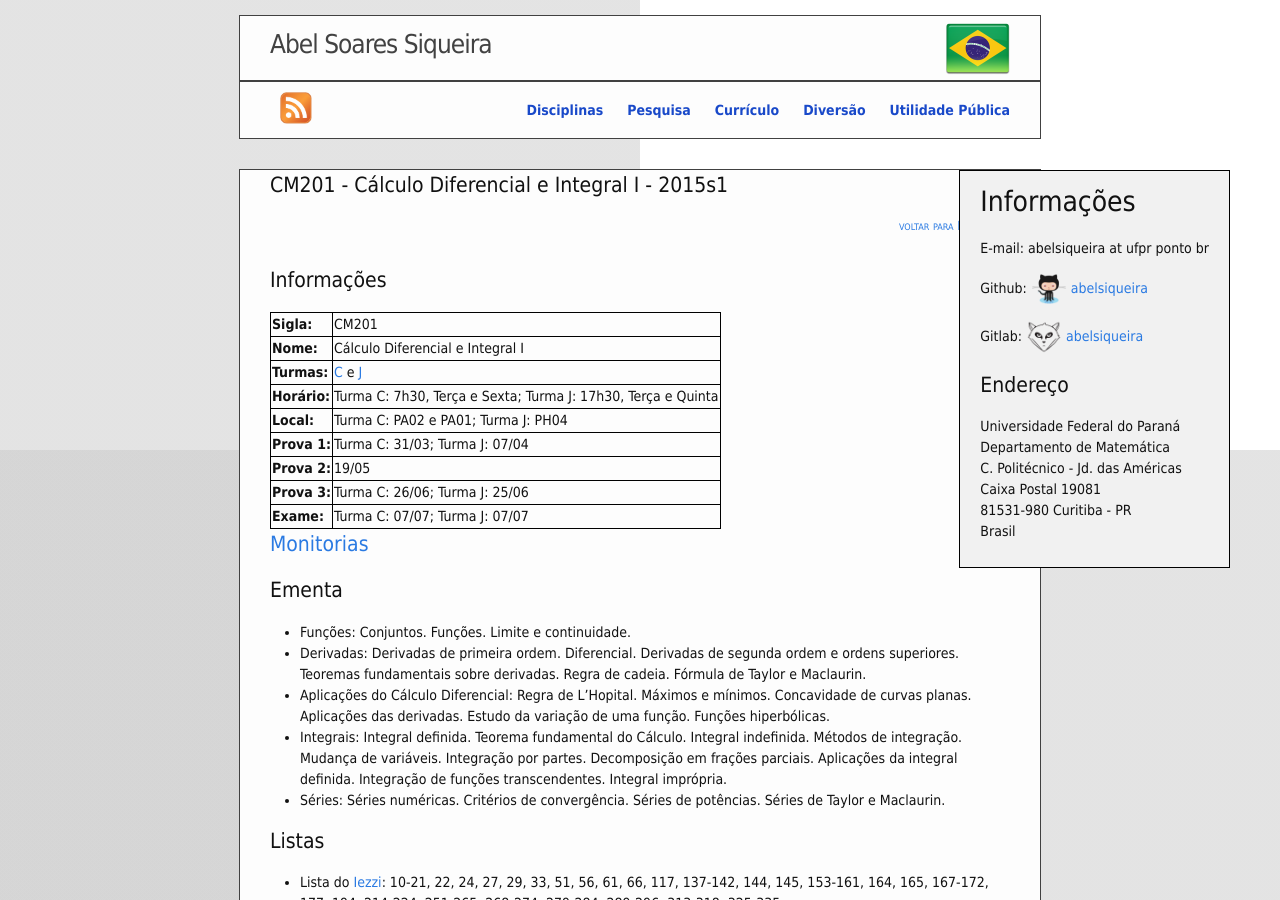
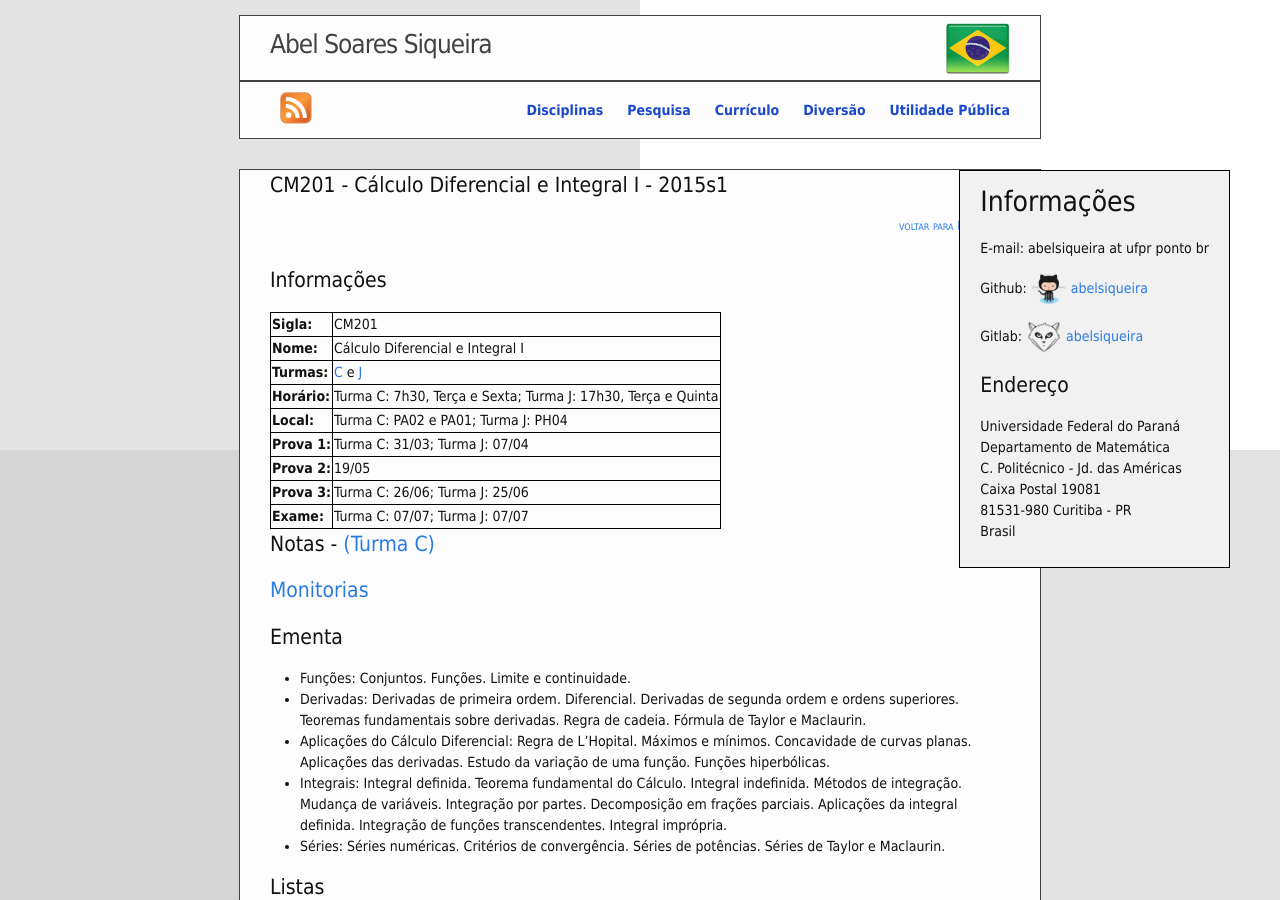
Before and after one commit to abelsiqueira/abelsiqueira.github.io-old, a Jekyll site: the page built from _posts/br/2015-02-18-cm201-calculo-diferencial-e-integral-2015s1.markdown, in a window 1280 px wide and 900 px high. Built offline with Jekyll 4.4.1, drawn with Linux system fonts in a browser that asks for light colours; nearby versions of some CDN libraries.

Commit message:
Adiciona notas da prova 1 de cm201 2015s1

```diff
--- a/_posts/br/2015-02-18-cm201-calculo-diferencial-e-integral-2015s1.markdown
+++ b/_posts/br/2015-02-18-cm201-calculo-diferencial-e-integral-2015s1.markdown
@@ -18,6 +18,8 @@ permalink:  cm201-2015s1
   | **Prova 2:** | 19/05
   | **Prova 3:** | Turma C: 26/06; Turma J: 25/06
   | **Exame:**   | Turma C: 07/07; Turma J: 07/07
+
+# Notas - [(Turma C)]({{ site.baseurl }}/disciplinas/2015s1-cm201/notas-C.pdf)
 
 # [Monitorias]({{ site.baseurl }}/assets/monitorias2015.pdf)
 
```
Also changed, not shown: 1 other file.
